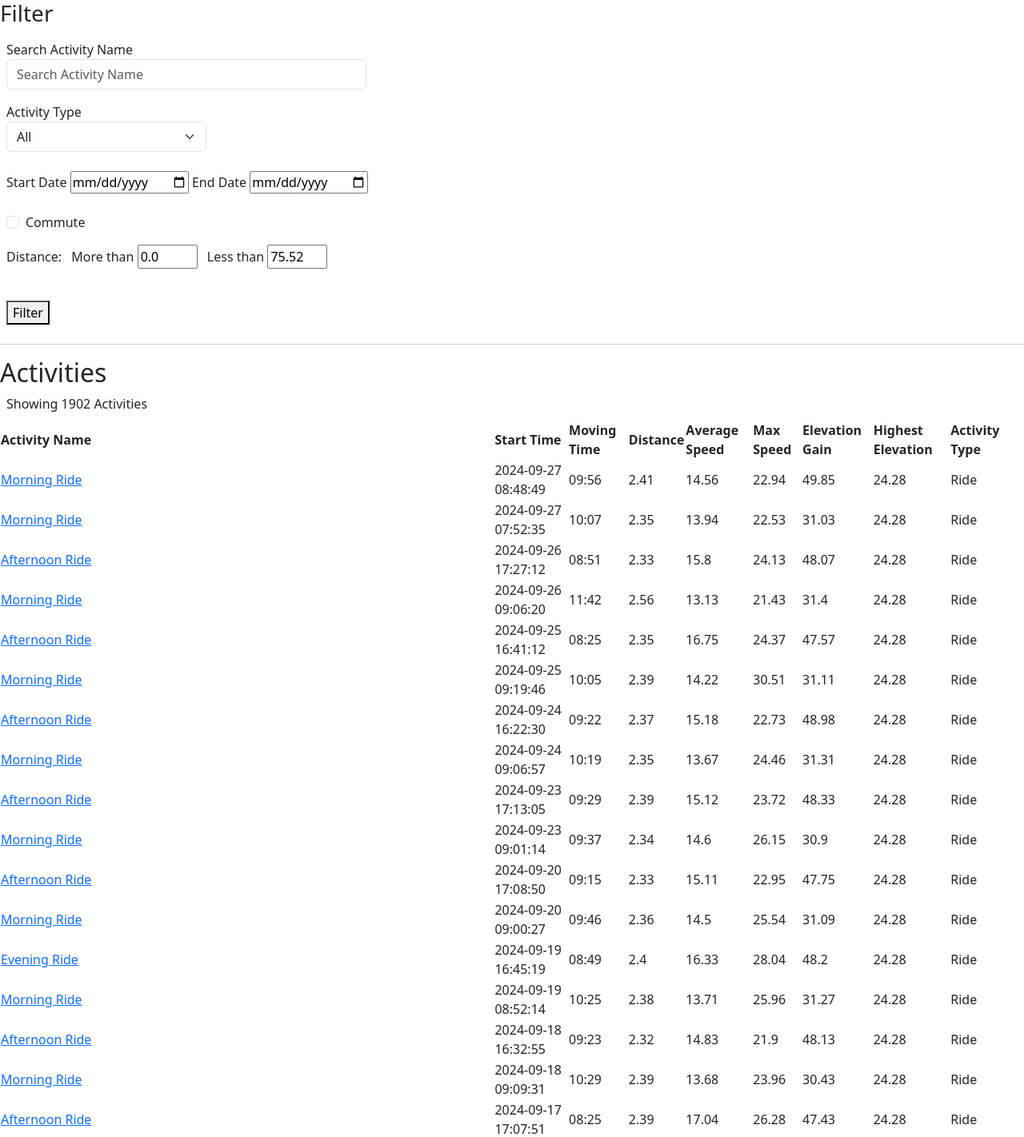
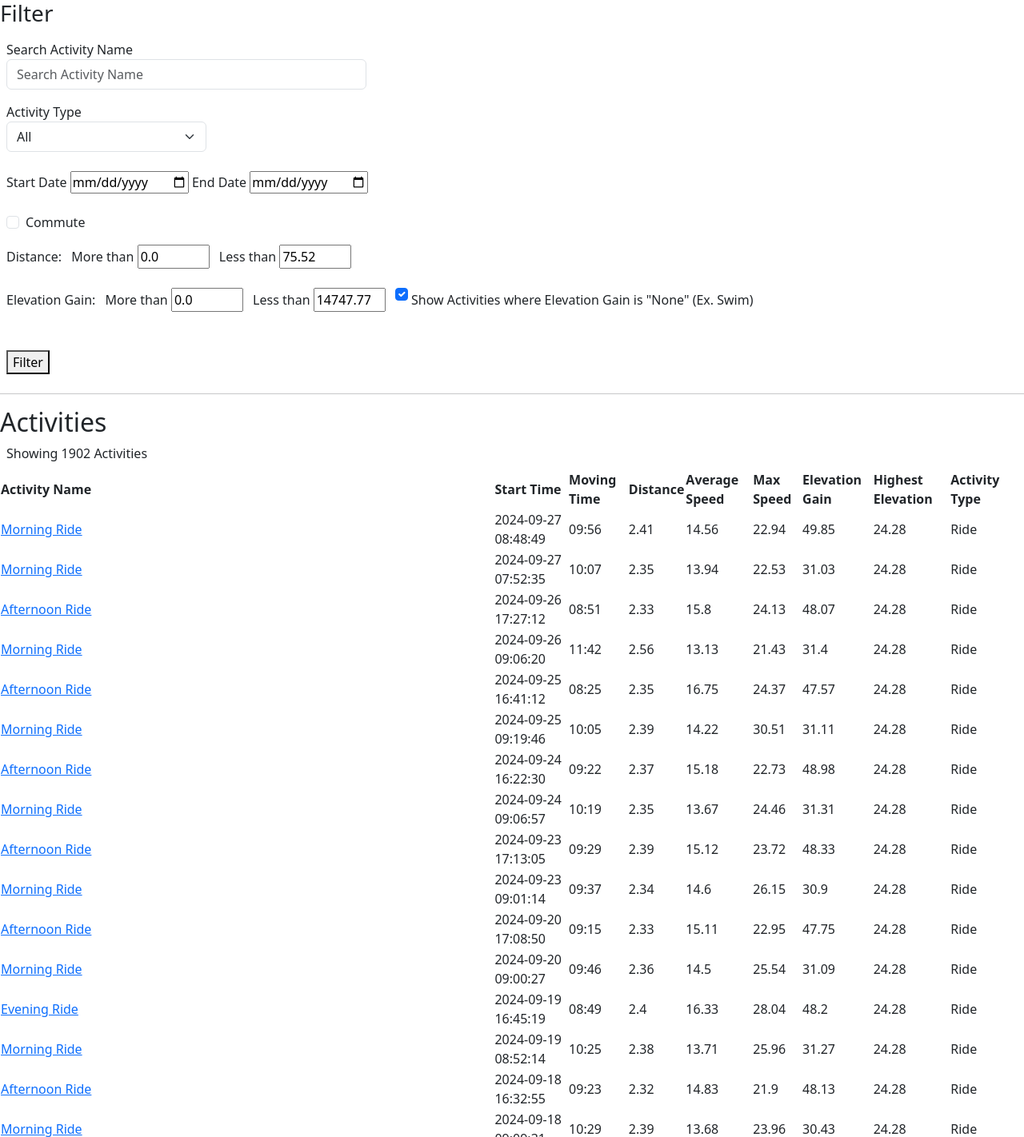
Before and after one commit to KColagiovanni/Strava_Activity, a Flask app: page /activities in a window 1280 px wide. Shown: the top 1422 px of the page at 80% size. Run offline with Flask 3, Linux system fonts and the light colour scheme.

Commit message:
Completed the Elevation Gain filter. Added a line of code to remove a comma for distances that are over 999 because they couldn't be converted from string to float.

```diff
--- a/app.py
+++ b/app.py
@@ -12,14 +12,13 @@ class Activity(db.Model):
 
     activity_id = db.Column(db.Integer, primary_key=True)
     activity_name = db.Column(db.String(200), nullable=False)
-    # start_time = db.Column(db.String(200), nullable=False)
     commute = db.Column(db.String(10), nullable=False)
     start_time = db.Column(db.DateTime, nullable=False)
     moving_time = db.Column(db.String(200), nullable=False)
     distance = db.Column(db.Double, default=0)
     average_speed = db.Column(db.Double, default=0)
     max_speed = db.Column(db.Double, default=0)
-    elevation_gain = db.Column(db.Double, default=0)
+    elevation_gain = db.Column(db.Double, default=0, nullable=False)
     highest_elevation = db.Column(db.Double, default=0)
     activity_type = db.Column(db.String(40), nullable=False)
 
@@ -60,6 +59,9 @@ def activity():
     print(f"request.form.get('commute') is: {request.form.get('commute')}")
     print(f"request.form.get('more_than_distance') is: {request.form.get('more_than_distance')}")
     print(f"request.form.get('less_than_distance') is: {request.form.get('less_than_distance')}")
+    print(f"request.form.get('more_than_elevation_gain') is: {request.form.get('more_than_elevation_gain')}")
+    print(f"request.form.get('less_than_elevation_gain') is: {request.form.get('less_than_elevation_gain')}")
+    print(f"request.form.get('elevation_gain_none') is: {request.form.get('elevation_gain_none')}")
 
     # When the form is submitted
     if request.method == 'POST':
@@ -70,6 +72,9 @@ def activity():
         commute = request.form.get('commute') or None
         min_distance_value = request.form.get('more_than_distance')
         max_distance_value = request.form.get('less_than_distance')
+        min_elevation_gain_value = request.form.get('more_than_elevation_gain')
+        max_elevation_gain_value = request.form.get('less_than_elevation_gain')
+        elevation_gain_none = request.form.get('elevation_gain_none')
 
         # print(f'Activity.start_time.first() is: {Activity.query.order_by(Activity.start_time).first().start_time}')
 
@@ -78,6 +83,8 @@ def activity():
             filters['activity_type'] = selected_activity_type
         if commute == 'commute':
             filters['commute'] = 1
+        # if elevation_gain_none == 'elevation_gain_none':
+        #     filters['elevation_gain_none'] = 1
         # if min_distance >= 'distance':
         #     filters['distance'] =
 
@@ -98,8 +105,14 @@ def activity():
             .filter(end_date >= Activity.start_time)
             .filter(min_distance_value <= Activity.distance)
             .filter(max_distance_value >= Activity.distance)
+            .filter(min_elevation_gain_value <= Activity.elevation_gain)
+            .filter(max_elevation_gain_value >= Activity.elevation_gain)
+            # .filter(Activity.elevation_gain.is_(None))
+            # .filter(elevation_gain_none == True)
             # .order_by(Activity.distance  # Order activities by distance
-            .order_by(Activity.start_time  # Order activities by date
+            # .order_by(Activity.start_time  # Order activities by date
+            .order_by(Activity.elevation_gain  # Order activities by elevation_gain
+
             .desc())  # Show newest activities first
         )
         # query_string = Activity.query.filter(ilike_op(Activity.activity_name, f'%{text_search}%')).order_by(Activity.start_time.desc())
@@ -120,10 +133,10 @@ def activity():
         activities = query_string.all()
         num_of_activities = query_string.count()
 
-        if num_of_activities == 1:
-            num_of_activities_string = f'Showing {num_of_activities} Activity'
-        else:
-            num_of_activities_string = f'Showing {num_of_activities} Activities'
+        # if num_of_activities == 1:
+        #     num_of_activities_string = f'Showing {num_of_activities} Activity'
+        # else:
+        #     num_of_activities_string = f'Showing {num_of_activities} Activities'
 
     if num_of_activities == 1:
         num_of_activities_string = f'Showing {num_of_activities} Activity'
@@ -132,6 +145,9 @@ def activity():
 
     min_activities_distance = Activity.query.order_by(Activity.distance).first().distance
     max_activities_distance = Activity.query.order_by(Activity.distance.desc()).first().distance
+
+    min_activities_elevation_gain = Activity.query.order_by(Activity.elevation_gain).filter(Activity.elevation_gain.is_not(None)).first().elevation_gain
+    max_activities_elevation_gain = Activity.query.order_by(Activity.elevation_gain.desc()).first().elevation_gain
 
     # Group the activity types and create a list of each activity type to be used to populate the dropdown menu options.
     activity_type_categories = Activity.query.with_entities(Activity.activity_type).group_by(Activity.activity_type).all()
@@ -143,7 +159,9 @@ def activity():
         activity_type_list=activity_type_list,
         num_of_activities=num_of_activities_string,
         min_activities_distance=min_activities_distance,
-        max_activities_distance=max_activities_distance
+        max_activities_distance=max_activities_distance,
+        min_activities_elevation_gain=min_activities_elevation_gain,
+        max_activities_elevation_gain=max_activities_elevation_gain
     )
 
 
--- a/database.py
+++ b/database.py
@@ -230,6 +230,7 @@ class Database:
 
     def convert_meter_to_mile(self, meter):
         if type(meter) == str:
+            meter = meter.replace(',', '')  # Remove the comma from values so it can be converted to float.
             meter = float(meter)
         return round(meter * self.METER_TO_MILE, 2)
 
--- a/static/css/main.css
+++ b/static/css/main.css
@@ -2,6 +2,6 @@ h6, p {
     display: inline;
 }
 
-.distance_input {
-    width: 75px;
+.number_input {
+    width: 90px;
 }
--- a/templates/filter_activities.html
+++ b/templates/filter_activities.html
@@ -57,15 +57,20 @@
 
             <!-- Checkbox to filter activities that are commutes -->
             <div class="form-check ms-2 my-2">
-                <input name="commute" class="form-check-input" type="checkbox" value="commute" id="commute_checkbox">
+                <input name="commute"
+                       class="form-check-input"
+                       type="checkbox"
+                       value="commute"
+                       id="commute_checkbox">
                 <label class="form-check-label" for="commute_checkbox">Commute</label>
             </div>
 
+            <!-- Number boxes to filter activity distance by min and max -->
             <div class="ms-2 mt-2">
                 <p>Distance: </p>
 
                 <label  class="ms-2 my-2" for="more_than_distance_filter">More than</label>
-                <input  class="my-2 distance_input"
+                <input  class="my-2 number_input"
                         type="number"
                         id="more_than_distance_filter"
                         name="more_than_distance"
@@ -75,7 +80,7 @@
                         step="0.01"/>
 
                 <label  class="ms-2 my-2" for="less_than_distance_filter">Less than</label>
-                <input  class="my-2 distance_input"
+                <input  class="my-2 number_input"
                         type="number"
                         id="less_than_distance_filter"
                         name="less_than_distance"
@@ -84,6 +89,43 @@
                         max="{{ max_activities_distance }}"
                         step="0.01"/>
             </div>
+
+            <!-- Number boxes to filter activity elevation gain by min and max -->
+            <div class="ms-2 my-2">
+                <p>Elevation Gain: </p>
+
+                <label  class="ms-2 my-2" for="more_than_elevation_gain_filter">More than</label>
+                <input  class="my-2 number_input"
+                        type="number"
+                        id="more_than_elevation_gain_filter"
+                        name="more_than_elevation_gain"
+                        value="{{ min_activities_elevation_gain }}"
+                        min="{{ min_activities_elevation_gain }}"
+                        max="{{ max_activities_elevation_gain }}"
+                        step="0.01"/>
+
+                <label  class="ms-2 my-2" for="less_than_elevation_gain_filter">Less than</label>
+                <input  class="my-2 number_input"
+                        type="number"
+                        id="less_than_elevation_gain_filter"
+                        name="less_than_elevation_gain"
+                        value="{{ max_activities_elevation_gain }}"
+                        min="{{ min_activities_elevation_gain }}"
+                        max="{{ max_activities_elevation_gain }}"
+                        step="0.01"/>
+
+                <input name="elevation_gain_none"
+                       class="form-check-input ms-2 my-2"
+                       checked
+                       type="checkbox"
+                       value="elevation_gain_none"
+                       id="elevation_gain_none_checkbox">
+                <label class="form-check-label my-2"
+                       for="elevation_gain_none_checkbox">Show Activities where Elevation Gain is "None" (Ex. Swim)
+                </label>
+
+            </div>
+
             <br>
             <!-- Submit the form -->
             <button type="submit"
```
Also changed, not shown: instance/strava_data.db.
